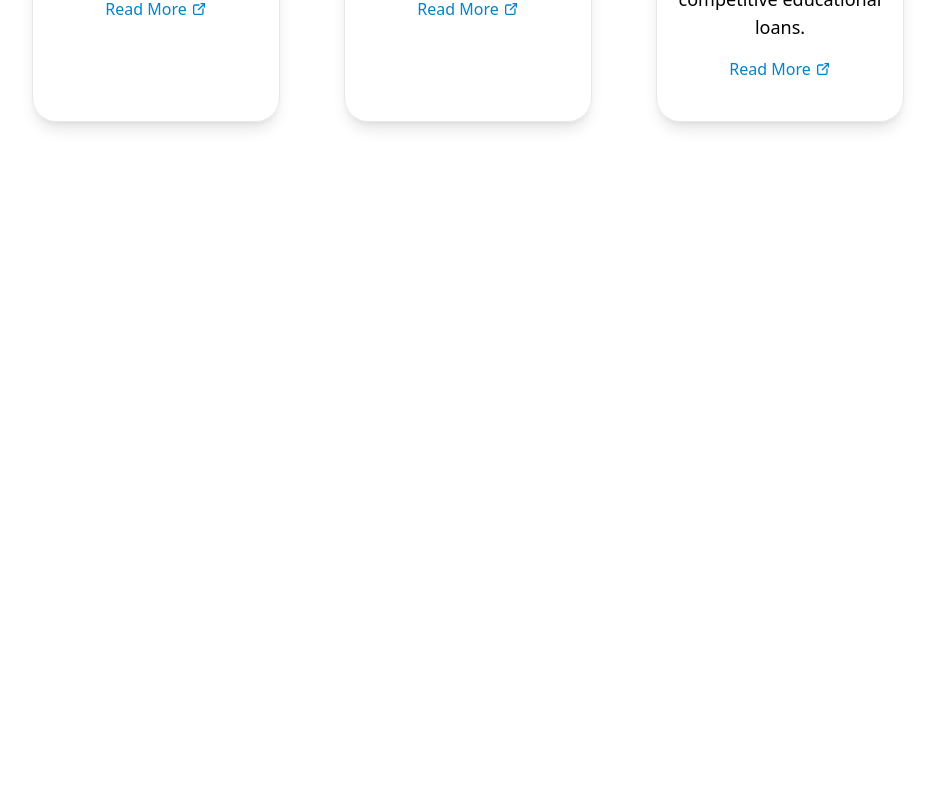
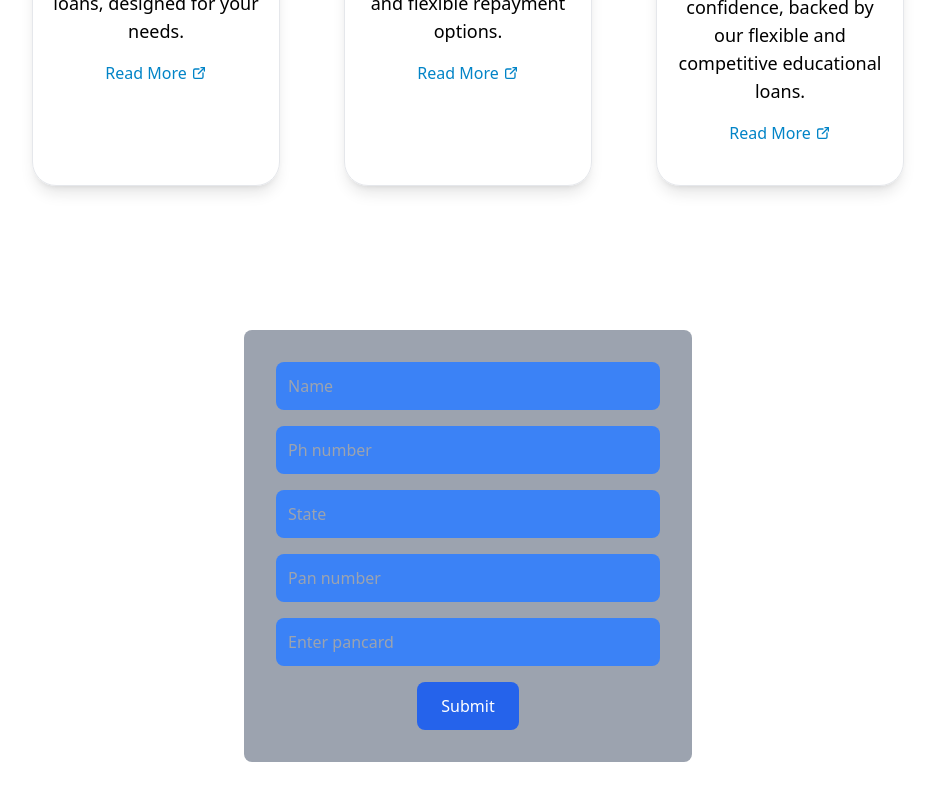
Before and after one commit to esha-technology/mehaa-finserv, a Next.js app: page /loans in a window 1280 px wide. Shown: the part 1154-1954 px from the top of the page, without its empty margins (172-1107 px from the left). Before the commit the page ends 1380 px from the top, so only its background shows below. Built offline with nearby package versions, Linux system fonts and the light colour scheme.

Commit message:
sai charan

```diff
--- a/app/components/Loan.tsx
+++ b/app/components/Loan.tsx
@@ -1,3 +1,4 @@
+"use client"
 import React, { useRef, useEffect } from "react";
 import { TbExternalLink } from "react-icons/tb";
 import { motion } from "framer-motion";
@@ -9,7 +10,6 @@ import { BsMortarboardFill } from "react-icons/bs";
 import { HiOutlineDocumentCurrencyRupee } from "react-icons/hi2";
 import { ReactNode } from "react";
 import WhyUseCard from "./common/WhyUseCards";
-
 const Loan: React.FC = () => {
   const targetSectionRef = useRef<HTMLDivElement | null>(null);
 
@@ -107,7 +107,7 @@ const Loan: React.FC = () => {
               id="hoverAnimation"
               className="border w-full md:w-[21%] lg:w-[20%] px-5 py-10 rounded-3xl mx-5 mb-10 flex flex-col items-center text-center shadow-lg "
             >
-              <Link href="services/web-development">
+              <Link href="loans">
                 <div className="flex flex-col justify-center items-center">
                   <div className={`p-7 rounded-md mb-6 ${service.color}`}>
                     {service.icon}
--- /dev/null
+++ b/app/components/LoanForm.tsx
@@ -0,0 +1,96 @@
+import React from 'react';
+import { motion } from 'framer-motion';
+
+const LoanForm: React.FC = () => {
+  return (
+    <motion.div
+      className="bg-gray-400 p-8 rounded-lg max-w-md mx-auto my-10"
+      initial={{ opacity: 0, y: 50 }}
+      animate={{ opacity: 1, y: 0 }}
+      transition={{ duration: 0.5 }}
+    >
+      <form className="space-y-4">
+        <motion.div
+          className="space-y-2"
+          initial={{ opacity: 0, x: -50 }}
+          animate={{ opacity: 1, x: 0 }}
+          transition={{ duration: 0.5, delay: 0.1 }}
+        >
+          <input
+            type="text"
+            placeholder="Name"
+            className="w-full p-3 bg-blue-500 text-white rounded-lg"
+          />
+        </motion.div>
+
+        <motion.div
+          className="space-y-2"
+          initial={{ opacity: 0, x: -50 }}
+          animate={{ opacity: 1, x: 0 }}
+          transition={{ duration: 0.5, delay: 0.2 }}
+        >
+          <input
+            type="text"
+            placeholder="Ph number"
+            className="w-full p-3 bg-blue-500 text-white rounded-lg"
+          />
+        </motion.div>
+
+        <motion.div
+          className="space-y-2"
+          initial={{ opacity: 0, x: -50 }}
+          animate={{ opacity: 1, x: 0 }}
+          transition={{ duration: 0.5, delay: 0.3 }}
+        >
+          <input
+            type="text"
+            placeholder="State"
+            className="w-full p-3 bg-blue-500 text-white rounded-lg"
+          />
+        </motion.div>
+
+        <motion.div
+          className="space-y-2"
+          initial={{ opacity: 0, x: -50 }}
+          animate={{ opacity: 1, x: 0 }}
+          transition={{ duration: 0.5, delay: 0.4 }}
+        >
+          <input
+            type="text"
+            placeholder="Pan number"
+            className="w-full p-3 bg-blue-500 text-white rounded-lg"
+          />
+        </motion.div>
+
+        <motion.div
+          className="space-y-2"
+          initial={{ opacity: 0, x: -50 }}
+          animate={{ opacity: 1, x: 0 }}
+          transition={{ duration: 0.5, delay: 0.5 }}
+        >
+          <input
+            type="text"
+            placeholder="Enter pancard"
+            className="w-full p-3 bg-blue-500 text-white rounded-lg"
+          />
+        </motion.div>
+
+        <motion.div
+          className="text-center"
+          initial={{ opacity: 0, y: 50 }}
+          animate={{ opacity: 1, y: 0 }}
+          transition={{ duration: 0.5, delay: 0.6 }}
+        >
+          <button
+            type="submit"
+            className="bg-blue-600 text-white py-3 px-6 rounded-lg"
+          >
+            Submit
+          </button>
+        </motion.div>
+      </form>
+    </motion.div>
+  );
+};
+
+export default LoanForm;
--- a/app/components/common/Navbar.tsx
+++ b/app/components/common/Navbar.tsx
@@ -1,4 +1,4 @@
-// NavBar.tsx
+"use client"
 import React, { useState } from 'react';
 import { motion } from 'framer-motion';
 import Link from 'next/link';
--- a/app/loans/page.tsx
+++ b/app/loans/page.tsx
@@ -1,7 +1,14 @@
+import NavBar from "../components/common/Navbar";
 import Loan from "../components/Loan";
-
+import LoanForm from "../components/LoanForm";
 const Loansection: React.FC = () => {
-  return <Loan />;
+  return (
+    <div>
+      <NavBar/>
+      <Loan/>
+      <LoanForm/>
+      </div>
+  );
 };
 
 export default Loansection;
```
Also changed, not shown: app/services/page.tsx (added).
